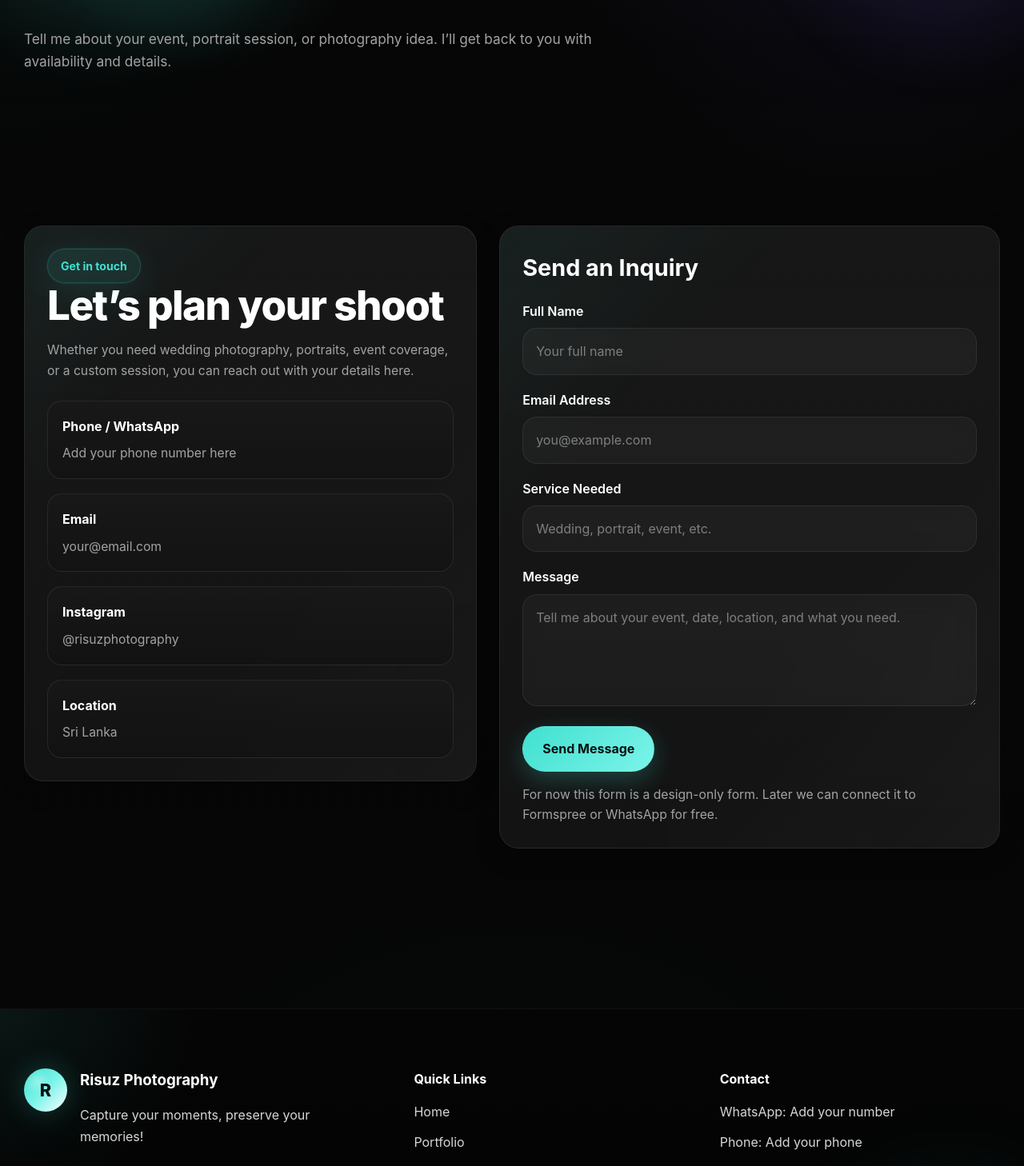
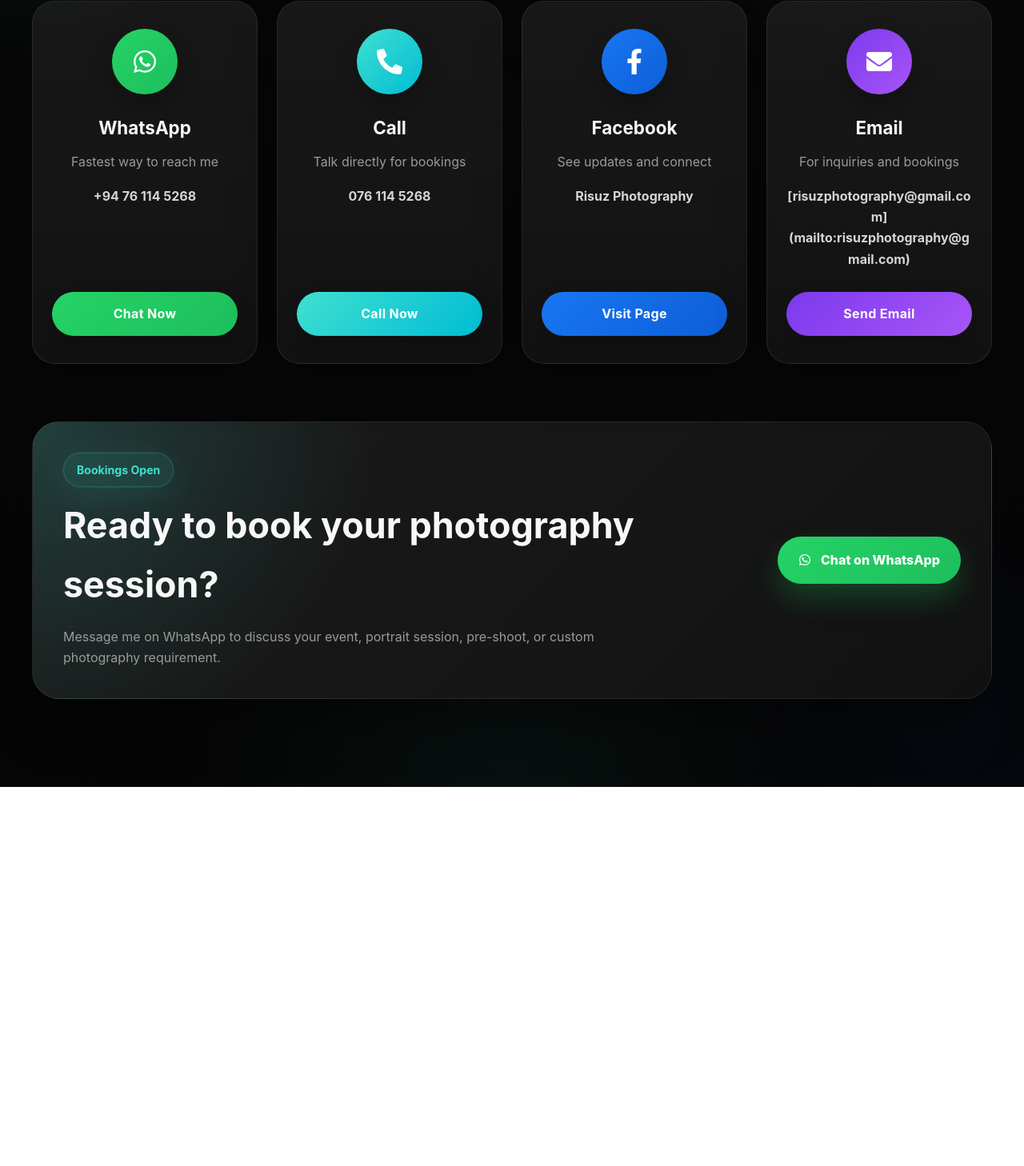
Before and after one commit to risuzphotography/risuzphotography-2-, a React (Vite) app: page /contact in a window 1280 px wide. Shown: the part 332-1790 px from the top of the page at 80% size. After the commit the page ends 1316 px from the top, so only its background shows below. Built offline with nearby package versions, Linux system fonts and the light colour scheme.

Commit message:
Update website

```diff
--- a/package.json
+++ b/package.json
@@ -9,8 +9,10 @@
     "preview": "vite preview"
   },
   "dependencies": {
+    "framer-motion": "^12.42.2",
     "react": "^18.3.1",
     "react-dom": "^18.3.1",
+    "react-icons": "^5.7.0",
     "react-router-dom": "^6.28.0"
   },
   "devDependencies": {
--- a/src/components/Footer.jsx
+++ b/src/components/Footer.jsx
@@ -3,15 +3,19 @@ import { Link } from "react-router-dom";
 function Footer() {
 const year = new Date().getFullYear();
 
-  return (
-    <footer className="site-footer">
-      <div className="container footer-grid">
-        <div className="footer-brand">
-          <div className="footer-logo">
-            <span className="footer-logo-mark">R</span>
+return ( <footer className="site-footer"> <div className="container footer-grid"> <div className="footer-brand"> <div className="footer-logo"> <img
+           src="/logo.jpg"
+           alt="Risuz Photography Logo"
+           className="footer-site-logo"
+         />
+
+
         <div>
           <h3>Risuz Photography</h3>
-              <p>Capture your moments, preserve your memories!</p>
+          <p>
+            Capturing weddings, portraits, events, and timeless memories
+            with a cinematic and elegant photography style.
+          </p>
         </div>
       </div>
     </div>
@@ -19,22 +23,56 @@ function Footer() {
     <div className="footer-links-block">
       <h4>Quick Links</h4>
       <ul className="footer-links">
-            <li><Link to="/">Home</Link></li>
-            <li><Link to="/portfolio">Portfolio</Link></li>
-            <li><Link to="/services">Services</Link></li>
-            <li><Link to="/about">About</Link></li>
-            <li><Link to="/contact">Contact</Link></li>
-            <li><Link to="/client-login">Client Login</Link></li>
+        <li>
+          <Link to="/">Home</Link>
+        </li>
+        <li>
+          <Link to="/portfolio">Portfolio</Link>
+        </li>
+        <li>
+          <Link to="/services">Services</Link>
+        </li>
+        <li>
+          <Link to="/about">About</Link>
+        </li>
+        <li>
+          <Link to="/contact">Contact</Link>
+        </li>
+        <li>
+          <Link to="/client-login">Client Login</Link>
+        </li>
       </ul>
     </div>
 
     <div className="footer-contact">
       <h4>Contact</h4>
       <ul>
-            <li>WhatsApp: Add your number</li>
-            <li>Phone: Add your phone</li>
-            <li>Email: your@email.com</li>
-            <li>Instagram: @risuzphotography</li>
+        <li>
+          <a
+            href="https://wa.me/94761145268"
+            target="_blank"
+            rel="noreferrer"
+          >
+            WhatsApp: +94 76 114 5268
+          </a>
+        </li>
+        <li>
+          <a href="tel:+94761145268">Phone: 076 114 5268</a>
+        </li>
+        <li>
+          <a href="mailto:risuzphotography@gmail.com">
+            Email: risuzphotography@gmail.com
+          </a>
+        </li>
+        <li>
+          <a
+            href="https://web.facebook.com/Risuzphotography/"
+            target="_blank"
+            rel="noreferrer"
+          >
+            Facebook: Risuz Photography
+          </a>
+        </li>
       </ul>
     </div>
   </div>
@@ -46,6 +84,8 @@ function Footer() {
     </div>
   </div>
 </footer>
+
+
 );
 }
 
--- a/src/index.css
+++ b/src/index.css
@@ -1,37 +1,33 @@
 :root {
 --color-bg: #050505;
 --color-bg-soft: #0b0b0b;
-  --color-surface: rgba(18, 18, 18, 0.9);
-  --color-surface-2: rgba(24, 24, 24, 0.92);
-  --color-surface-3: #121212;
-  --color-card: rgba(17, 17, 17, 0.9);
+--color-bg-elevated: rgba(14, 14, 14, 0.88);
+--color-card: rgba(12, 12, 12, 0.86);
+
+--color-primary: #40e0d0;
+--color-primary-soft: #7cf4e9;
+--color-secondary: #6b8cff;
+--color-accent: #9f7aea;
+
+--color-text: #f7f7f7;
+--color-text-soft: #d5d5d5;
+--color-muted: #9a9a9a;
 --color-border: rgba(255, 255, 255, 0.08);
 
-  --color-text: #ffffff;
-  --color-text-soft: #d7d7d7;
-  --color-muted: #a3a3a3;
+--container-width: 1200px;
+--section-padding: 100px;
 
-  --color-primary: #40e0d0;
-  --color-primary-strong: #1fd5c5;
-  --color-primary-soft: rgba(64, 224, 208, 0.12);
-  --color-primary-glow: rgba(64, 224, 208, 0.22);
+--radius-sm: 16px;
+--radius-md: 22px;
+--radius-lg: 30px;
+--radius-xl: 38px;
 
-  --color-accent-blue: #78b8ff;
-  --color-accent-purple: #7c5cff;
-  --color-accent-silver: #d8d8d8;
-
-  --container-width: 1220px;
-  --section-padding: 110px;
-  --radius-xl: 32px;
-  --radius-lg: 24px;
-  --radius-md: 18px;
-  --radius-sm: 12px;
-
-  --shadow-sm: 0 10px 30px rgba(0, 0, 0, 0.25);
-  --shadow-md: 0 24px 60px rgba(0, 0, 0, 0.35);
+--shadow-sm: 0 16px 40px rgba(0, 0, 0, 0.22);
+--shadow-md: 0 28px 70px rgba(0, 0, 0, 0.34);
 --shadow-lg: 0 40px 120px rgba(0, 0, 0, 0.45);
 
-  --glow-primary: 0 0 0 1px rgba(64, 224, 208, 0.08),
+--glow-primary:
+0 0 0 1px rgba(64, 224, 208, 0.08),
 0 10px 40px rgba(64, 224, 208, 0.12);
 --glow-large: 0 0 80px rgba(64, 224, 208, 0.16);
 
@@ -53,7 +49,7 @@ body {
 Roboto, sans-serif;
 background:
 radial-gradient(circle at top left, rgba(64, 224, 208, 0.08), transparent 22%),
-    radial-gradient(circle at 85% 8%, rgba(124, 92, 255, 0.08), transparent 20%),
+radial-gradient(circle at 85% 8%, rgba(107, 140, 255, 0.08), transparent 20%),
 radial-gradient(circle at 50% 100%, rgba(64, 224, 208, 0.05), transparent 28%),
 linear-gradient(180deg, #030303 0%, #070707 35%, #050505 100%);
 color: var(--color-text);
@@ -120,20 +116,40 @@ button {
 position: relative;
 }
 
+.section-heading {
+margin-bottom: 42px;
+}
+
+.section-tag,
+.badge {
+display: inline-flex;
+align-items: center;
+gap: 10px;
+padding: 9px 16px;
+border-radius: 999px;
+background: rgba(64, 224, 208, 0.1);
+color: var(--color-primary);
+border: 1px solid rgba(64, 224, 208, 0.18);
+font-size: 0.88rem;
+font-weight: 700;
+backdrop-filter: blur(10px);
+box-shadow: var(--glow-primary);
+}
+
 .section-title {
 font-size: clamp(2.3rem, 4vw, 3.8rem);
 font-weight: 800;
 color: var(--color-text);
-  margin-bottom: 14px;
+margin: 18px 0 14px;
 line-height: 1.08;
 letter-spacing: -0.03em;
 }
 
-.section-subtitle {
+.section-subtitle,
+.section-heading p {
 max-width: 760px;
 font-size: 1.03rem;
 color: var(--color-muted);
-  margin-bottom: 40px;
 }
 
 .text-center {
@@ -146,7 +162,7 @@ button {
 overflow: hidden;
 background:
 radial-gradient(circle at 20% 30%, rgba(64, 224, 208, 0.14), transparent 20%),
-    radial-gradient(circle at 80% 10%, rgba(124, 92, 255, 0.12), transparent 20%),
+radial-gradient(circle at 80% 10%, rgba(159, 122, 234, 0.12), transparent 20%),
 linear-gradient(180deg, rgba(255, 255, 255, 0.02), rgba(255, 255, 255, 0));
 }
 
@@ -168,7 +184,7 @@ button {
 width: 480px;
 height: 480px;
 border-radius: 50%;
-  background: radial-gradient(circle, rgba(124, 92, 255, 0.16), transparent 68%);
+background: radial-gradient(circle, rgba(159, 122, 234, 0.16), transparent 68%);
 right: -140px;
 top: -120px;
 filter: blur(28px);
@@ -184,10 +200,12 @@ button {
 .page-header p {
 max-width: 760px;
 color: var(--color-muted);
-  font-size: 1.08rem;
+font-size: 1.05rem;
 }
 
-/* Buttons */
+/* =========================
+BUTTONS
+========================= */
 .btn {
 display: inline-flex;
 align-items: center;
@@ -197,47 +215,18 @@ button {
 border-radius: 999px;
 font-weight: 700;
 transition: var(--transition);
-  border: 1px solid transparent;
-  position: relative;
-  overflow: hidden;
-}
-
-.btn::before {
-  content: "";
-  position: absolute;
-  inset: 0;
-  background: linear-gradient(
-    135deg,
-    rgba(255, 255, 255, 0.18),
-    rgba(255, 255, 255, 0)
-  );
-  opacity: 0;
-  transition: var(--transition);
-}
-
-.btn:hover::before {
-  opacity: 1;
+min-height: 52px;
 }
 
 .btn-primary {
-  background: linear-gradient(135deg, var(--color-primary), #7cf4e9);
-  color: #061111;
-  box-shadow: 0 10px 30px rgba(64, 224, 208, 0.24);
+color: #071111;
+background: linear-gradient(135deg, var(--color-primary), var(--color-primary-soft));
+box-shadow: 0 18px 36px rgba(64, 224, 208, 0.18);
 }
 
 .btn-primary:hover {
 transform: translateY(-2px);
-  box-shadow: 0 16px 40px rgba(64, 224, 208, 0.32);
-}
-
-.btn-secondary {
-  background: linear-gradient(135deg, #ffffff, #d8d8d8);
-  color: #111111;
-  box-shadow: var(--shadow-sm);
-}
-
-.btn-secondary:hover {
-  transform: translateY(-2px);
+box-shadow: 0 24px 46px rgba(64, 224, 208, 0.24);
 }
 
 .btn-outline {
@@ -253,7 +242,9 @@ button {
 background: rgba(64, 224, 208, 0.08);
 }
 
-/* Cards */
+/* =========================
+CARDS / GRID / FORMS
+========================= */
 .card {
 background:
 linear-gradient(180deg, rgba(255, 255, 255, 0.035), rgba(255, 255, 255, 0.015)),
@@ -301,7 +292,6 @@ button {
 font-size: 0.98rem;
 }
 
-/* Grid helpers */
 .grid {
 display: grid;
 gap: 24px;
@@ -319,7 +309,6 @@ button {
 grid-template-columns: repeat(4, minmax(0, 1fr));
 }
 
-/* Forms */
 .form-group {
 margin-bottom: 18px;
 }
@@ -357,20 +346,6 @@ textarea.form-control {
 resize: vertical;
 }
 
-/* Utility */
-.badge {
-  display: inline-block;
-  padding: 9px 16px;
-  border-radius: 999px;
-  background: rgba(64, 224, 208, 0.1);
-  color: var(--color-primary);
-  border: 1px solid rgba(64, 224, 208, 0.18);
-  font-size: 0.88rem;
-  font-weight: 700;
-  backdrop-filter: blur(10px);
-  box-shadow: var(--glow-primary);
-}
-
 .highlight,
 .hero-highlight {
 color: var(--color-primary);
@@ -389,7 +364,7 @@ textarea.form-control {
 .bg-midnight {
 background:
 radial-gradient(circle at left top, rgba(64, 224, 208, 0.08), transparent 22%),
-    radial-gradient(circle at right bottom, rgba(124, 92, 255, 0.08), transparent 20%),
+radial-gradient(circle at right bottom, rgba(159, 122, 234, 0.08), transparent 20%),
 #090909;
 color: var(--color-text);
 }
@@ -447,21 +422,6 @@ textarea.form-control {
 flex-shrink: 0;
 }
 
-.logo-mark {
-  width: 48px;
-  height: 48px;
-  border-radius: 50%;
-  background:
-    radial-gradient(circle at 30% 30%, rgba(255, 255, 255, 0.3), transparent 30%),
-    linear-gradient(135deg, var(--color-primary), #7cf4e9 55%, #ffffff);
-  color: #071111;
-  display: grid;
-  place-items: center;
-  font-size: 1.25rem;
-  font-weight: 800;
-  box-shadow: 0 0 35px rgba(64, 224, 208, 0.22);
-}
-
 .logo-text {
 display: flex;
 flex-direction: column;
@@ -506,7 +466,7 @@ textarea.form-control {
 width: 100%;
 height: 3px;
 border-radius: 999px;
-  background: linear-gradient(90deg, var(--color-primary), #7cf4e9);
+background: linear-gradient(90deg, var(--color-primary), var(--color-primary-soft));
 box-shadow: 0 0 18px rgba(64, 224, 208, 0.35);
 }
 
@@ -521,7 +481,7 @@ textarea.form-control {
 }
 
 .client-login-link:hover {
-  background: linear-gradient(135deg, var(--color-primary), #7cf4e9);
+background: linear-gradient(135deg, var(--color-primary), var(--color-primary-soft));
 color: #071111 !important;
 transform: translateY(-1px);
 }
@@ -592,7 +552,7 @@ textarea.form-control {
 width: 520px;
 height: 520px;
 border-radius: 50%;
-  background: radial-gradient(circle, rgba(124, 92, 255, 0.12), transparent 68%);
+background: radial-gradient(circle, rgba(159, 122, 234, 0.12), transparent 68%);
 left: -120px;
 bottom: -160px;
 filter: blur(28px);
@@ -914,52 +874,161 @@ textarea.form-control {
 /* =========================
    CONTACT PAGE
 ========================= */
-.contact-grid {
-  display: grid;
-  grid-template-columns: 0.95fr 1.05fr;
-  gap: 28px;
-  align-items: start;
+.contact-page {
+  position: relative;
+  padding: 140px 0 110px;
+  overflow: hidden;
+  z-index: 1;
 }
 
-.contact-text {
-  color: var(--color-muted);
-  margin: 16px 0 24px;
+.contact-page-content {
+  position: relative;
+  z-index: 2;
 }
 
-.contact-details {
-  display: grid;
-  gap: 18px;
+.contact-heading {
+  max-width: 760px;
+  margin: 0 auto 56px;
 }
 
-.contact-detail-item {
-  padding: 18px;
-  border: 1px solid rgba(255, 255, 255, 0.08);
-  border-radius: 18px;
-  background:
-    linear-gradient(180deg, rgba(255, 255, 255, 0.035), rgba(255, 255, 255, 0.015)),
-    rgba(15, 15, 15, 0.85);
+.contact-bg-glow {
+  position: absolute;
+  border-radius: 50%;
+  filter: blur(110px);
+  opacity: 0.18;
+  pointer-events: none;
+  z-index: 0;
 }
 
-.contact-detail-item h3 {
-  color: var(--color-text);
-  margin-bottom: 8px;
-  font-size: 1rem;
+.contact-bg-glow-1 {
+  width: 420px;
+  height: 420px;
+  background: rgba(64, 224, 208, 0.35);
+  top: -100px;
+  left: -120px;
 }
 
-.contact-detail-item p {
-  color: var(--color-muted);
+.contact-bg-glow-2 {
+  width: 420px;
+  height: 420px;
+  background: rgba(0, 119, 255, 0.22);
+  bottom: -140px;
+  right: -120px;
 }
 
-.contact-form-title {
-  color: var(--color-text);
-  margin-bottom: 18px;
-  font-size: 1.8rem;
+.contact-card-grid {
+  display: grid;
+  grid-template-columns: repeat(4, minmax(0, 1fr));
+  gap: 24px;
 }
 
-.contact-note {
-  margin-top: 16px;
+.contact-card {
+  position: relative;
+  display: flex;
+  flex-direction: column;
+  align-items: center;
+  text-align: center;
+  background:
+    linear-gradient(180deg, rgba(255, 255, 255, 0.06), rgba(255, 255, 255, 0.03)),
+    rgba(12, 12, 12, 0.86);
+  border: 1px solid rgba(255, 255, 255, 0.08);
+  border-radius: 28px;
+  padding: 34px 24px;
+  box-shadow: 0 22px 60px rgba(0, 0, 0, 0.28);
+  transition: transform 0.3s ease, border-color 0.3s ease, box-shadow 0.3s ease;
+  min-height: 320px;
+}
+
+.contact-card:hover {
+  transform: translateY(-8px);
+  border-color: rgba(64, 224, 208, 0.25);
+  box-shadow: 0 28px 70px rgba(0, 0, 0, 0.34);
+}
+
+.contact-card-icon {
+  width: 82px;
+  height: 82px;
+  border-radius: 50%;
+  display: grid;
+  place-items: center;
+  color: #fff;
+  font-size: 2rem;
+  margin-bottom: 24px;
+  box-shadow: 0 14px 30px rgba(0, 0, 0, 0.24);
+}
+
+.contact-card h3 {
+  font-size: 1.4rem;
+  margin-bottom: 10px;
+  color: var(--color-text);
+}
+
+.contact-card-subtitle {
   color: var(--color-muted);
-  font-size: 0.95rem;
+  margin-bottom: 16px;
+}
+
+.contact-card-value {
+  color: var(--color-text-soft);
+  font-weight: 700;
+  margin-bottom: auto;
+  word-break: break-word;
+}
+
+.contact-card-button {
+  margin-top: 28px;
+  width: 100%;
+  border-radius: 999px;
+  padding: 14px 18px;
+  color: #fff;
+  font-weight: 700;
+  letter-spacing: 0.02em;
+  box-shadow: 0 16px 30px rgba(0, 0, 0, 0.2);
+}
+
+.contact-cta-banner {
+  margin-top: 72px;
+  display: flex;
+  align-items: center;
+  justify-content: space-between;
+  gap: 28px;
+  padding: 38px;
+  border-radius: 34px;
+  background:
+    radial-gradient(circle at top left, rgba(64, 224, 208, 0.18), transparent 34%),
+    linear-gradient(135deg, rgba(255, 255, 255, 0.08), rgba(255, 255, 255, 0.03)),
+    rgba(10, 10, 10, 0.94);
+  border: 1px solid rgba(255, 255, 255, 0.08);
+  box-shadow: 0 26px 70px rgba(0, 0, 0, 0.32);
+}
+
+.contact-cta-text h2 {
+  font-size: clamp(1.9rem, 4vw, 2.8rem);
+  margin: 12px 0 14px;
+}
+
+.contact-cta-text p {
+  color: var(--color-muted);
+  max-width: 700px;
+}
+
+.contact-cta-button {
+  display: inline-flex;
+  align-items: center;
+  gap: 12px;
+  flex-shrink: 0;
+  padding: 16px 26px;
+  border-radius: 999px;
+  font-weight: 800;
+  background: linear-gradient(135deg, #25D366 0%, #1ebe5d 100%);
+  color: #fff;
+  box-shadow: 0 18px 36px rgba(37, 211, 102, 0.24);
+  transition: transform 0.25s ease, box-shadow 0.25s ease;
+}
+
+.contact-cta-button:hover {
+  transform: translateY(-2px);
+  box-shadow: 0 22px 42px rgba(37, 211, 102, 0.28);
 }
 
 /* =========================
@@ -1009,20 +1078,18 @@ textarea.form-control {
 gap: 16px;
 }
 
-.footer-logo-mark {
-  width: 54px;
-  height: 54px;
+.footer-site-logo {
+width: 60px;
+height: 60px;
 border-radius: 50%;
-  background:
-    radial-gradient(circle at 30% 30%, rgba(255, 255, 255, 0.32), transparent 30%),
-    linear-gradient(135deg, var(--color-primary), #7cf4e9, #ffffff);
-  color: #071111;
-  display: grid;
-  place-items: center;
-  font-weight: 800;
-  font-size: 1.35rem;
+object-fit: cover;
+display: block;
+border: 2px solid rgba(64, 224, 208, 0.3);
+box-shadow:
+0 0 0 3px rgba(255, 255, 255, 0.04),
+0 0 28px rgba(64, 224, 208, 0.16);
+background: #111;
 flex-shrink: 0;
-  box-shadow: 0 0 36px rgba(64, 224, 208, 0.24);
 }
 
 .footer-brand h3,
@@ -1094,6 +1161,15 @@ textarea.form-control {
 .bottom-card {
 right: 10px;
 }
+
+.contact-card-grid {
+grid-template-columns: repeat(2, minmax(0, 1fr));
+}
+
+.contact-cta-banner {
+flex-direction: column;
+align-items: flex-start;
+}
 }
 
 @media (max-width: 992px) {
@@ -1102,7 +1178,6 @@ textarea.form-control {
 .grid-2,
 .portfolio-page-grid,
 .services-page-grid,
-  .contact-grid,
 .footer-grid {
 grid-template-columns: 1fr;
 }
@@ -1182,6 +1257,28 @@ textarea.form-control {
 .container {
 width: min(100% - 28px, var(--container-width));
 }
+
+.contact-page {
+padding: 88px 0;
+}
+
+.contact-card-grid {
+grid-template-columns: 1fr;
+}
+
+.contact-card {
+min-height: auto;
+}
+
+.contact-cta-banner {
+padding: 28px 22px;
+border-radius: 26px;
+}
+
+.contact-cta-button {
+width: 100%;
+justify-content: center;
+}
 }
 
 @media (max-width: 576px) {
@@ -1193,9 +1290,9 @@ textarea.form-control {
 font-size: 0.8rem;
 }
 
-  .logo-mark {
-    width: 44px;
-    height: 44px;
+.site-logo {
+width: 46px;
+height: 46px;
 }
 
 .section {
--- a/src/pages/Contact.jsx
+++ b/src/pages/Contact.jsx
@@ -1,125 +1,135 @@
-import Navbar from "../components/Navbar";
-import Footer from "../components/Footer";
+import { motion } from "framer-motion";
+import {
+FaWhatsapp,
+FaPhoneAlt,
+FaFacebookF,
+FaEnvelope
+} from "react-icons/fa";
 
-function Contact() {
-  return (
-    <>
-      <Navbar />
+export default function Contact() {
+const cards = [
+{
+icon: <FaWhatsapp />,
+title: "WhatsApp",
+subtitle: "Fastest way to reach me",
+value: "+94 76 114 5268",
+gradient: "linear-gradient(135deg, #25D366 0%, #1ebe5d 100%)",
+link: "https://wa.me/94761145268",
+button: "Chat Now"
+},
+{
+icon: <FaPhoneAlt />,
+title: "Call",
+subtitle: "Talk directly for bookings",
+value: "076 114 5268",
+gradient: "linear-gradient(135deg, #40E0D0 0%, #00bcd4 100%)",
+link: "tel:+94761145268",
+button: "Call Now"
+},
+{
+icon: <FaFacebookF />,
+title: "Facebook",
+subtitle: "See updates and connect",
+value: "Risuz Photography",
+gradient: "linear-gradient(135deg, #1877F2 0%, #0d5ed7 100%)",
+link: "https://web.facebook.com/Risuzphotography/",
+button: "Visit Page"
+},
+{
+icon: <FaEnvelope />,
+title: "Email",
+subtitle: "For inquiries and bookings",
+value: "[risuzphotography@gmail.com](mailto:risuzphotography@gmail.com)",
+gradient: "linear-gradient(135deg, #7c3aed 0%, #a855f7 100%)",
+link: "mailto:risuzphotography@gmail.com",
+button: "Send Email"
+}
+];
 
-      <section className="page-header">
-        <div className="container">
-          <h1>Contact</h1>
-          <p>
-            Tell me about your event, portrait session, or photography idea. I’ll
-            get back to you with availability and details.
-          </p>
-        </div>
-      </section>
+return ( <section className="contact-page"> <div className="contact-bg-glow contact-bg-glow-1"></div> <div className="contact-bg-glow contact-bg-glow-2"></div>
 
-      <section className="section">
-        <div className="container contact-grid">
-          <div className="contact-info-card card">
-            <div className="card-body">
-              <span className="badge">Get in touch</span>
-              <h2 className="section-title">Let’s plan your shoot</h2>
-              <p className="contact-text">
-                Whether you need wedding photography, portraits, event coverage,
-                or a custom session, you can reach out with your details here.
-              </p>
 
-              <div className="contact-details">
-                <div className="contact-detail-item">
-                  <h3>Phone / WhatsApp</h3>
-                  <p>Add your phone number here</p>
-                </div>
+  <div className="container contact-page-content">
+    <motion.div
+      className="section-heading contact-heading"
+      initial={{ opacity: 0, y: 30 }}
+      whileInView={{ opacity: 1, y: 0 }}
+      viewport={{ once: true }}
+      transition={{ duration: 0.7 }}
+    >
+      <span className="section-tag">Get In Touch</span>
+      <h1>Let’s plan your next shoot</h1>
+      <p>
+        For bookings, event coverage, portraits, pre-shoot discussions, or
+        general inquiries, contact Risuz Photography directly through any of
+        the options below.
+      </p>
+    </motion.div>
 
-                <div className="contact-detail-item">
-                  <h3>Email</h3>
-                  <p>your@email.com</p>
-                </div>
-
-                <div className="contact-detail-item">
-                  <h3>Instagram</h3>
-                  <p>@risuzphotography</p>
-                </div>
-
-                <div className="contact-detail-item">
-                  <h3>Location</h3>
-                  <p>Sri Lanka</p>
-                </div>
-              </div>
-            </div>
+    <div className="contact-card-grid">
+      {cards.map((card, index) => (
+        <motion.a
+          key={card.title}
+          href={card.link}
+          target={card.link.startsWith("http") ? "_blank" : undefined}
+          rel={card.link.startsWith("http") ? "noreferrer" : undefined}
+          className="contact-card"
+          initial={{ opacity: 0, y: 45 }}
+          whileInView={{ opacity: 1, y: 0 }}
+          viewport={{ once: true }}
+          transition={{ delay: index * 0.12, duration: 0.6 }}
+          whileHover={{ y: -8, scale: 1.02 }}
+        >
+          <div
+            className="contact-card-icon"
+            style={{ background: card.gradient }}
+          >
+            {card.icon}
           </div>
 
-          <div className="contact-form-card card">
-            <div className="card-body">
-              <h2 className="contact-form-title">Send an Inquiry</h2>
+          <h3>{card.title}</h3>
+          <p className="contact-card-subtitle">{card.subtitle}</p>
+          <p className="contact-card-value">{card.value}</p>
 
-              <form className="contact-form">
-                <div className="form-group">
-                  <label className="form-label" htmlFor="name">
-                    Full Name
-                  </label>
-                  <input
-                    id="name"
-                    type="text"
-                    className="form-control"
-                    placeholder="Your full name"
-                  />
-                </div>
+          <div
+            className="contact-card-button"
+            style={{ background: card.gradient }}
+          >
+            {card.button}
+          </div>
+        </motion.a>
+      ))}
+    </div>
 
-                <div className="form-group">
-                  <label className="form-label" htmlFor="email">
-                    Email Address
-                  </label>
-                  <input
-                    id="email"
-                    type="email"
-                    className="form-control"
-                    placeholder="you@example.com"
-                  />
-                </div>
+    <motion.div
+      className="contact-cta-banner"
+      initial={{ opacity: 0, y: 35 }}
+      whileInView={{ opacity: 1, y: 0 }}
+      viewport={{ once: true }}
+      transition={{ duration: 0.7 }}
+    >
+      <div className="contact-cta-text">
+        <span className="section-tag">Bookings Open</span>
+        <h2>Ready to book your photography session?</h2>
+        <p>
+          Message me on WhatsApp to discuss your event, portrait session,
+          pre-shoot, or custom photography requirement.
+        </p>
+      </div>
 
-                <div className="form-group">
-                  <label className="form-label" htmlFor="service">
-                    Service Needed
-                  </label>
-                  <input
-                    id="service"
-                    type="text"
-                    className="form-control"
-                    placeholder="Wedding, portrait, event, etc."
-                  />
-                </div>
+      <a
+        href="https://wa.me/94761145268"
+        target="_blank"
+        rel="noreferrer"
+        className="contact-cta-button"
+      >
+        <FaWhatsapp />
+        Chat on WhatsApp
+      </a>
+    </motion.div>
+  </div>
+</section>
 
-                <div className="form-group">
-                  <label className="form-label" htmlFor="message">
-                    Message
-                  </label>
-                  <textarea
-                    id="message"
-                    className="form-control"
-                    placeholder="Tell me about your event, date, location, and what you need."
-                  ></textarea>
-                </div>
 
-                <button type="submit" className="btn btn-primary">
-                  Send Message
-                </button>
-              </form>
-
-              <p className="contact-note">
-                For now this form is a design-only form. Later we can connect it
-                to Formspree or WhatsApp for free.
-              </p>
-            </div>
-          </div>
-        </div>
-      </section>
-
-      <Footer />
-    </>
-  );
+);
 }
-
-export default Contact;
```
Also changed, not shown: src/components/Navbar.jsx (+0 -1 lines), 1 other file (tests, documents, lock files or other folders). Lines whose indentation alone changed are shown as unchanged.
